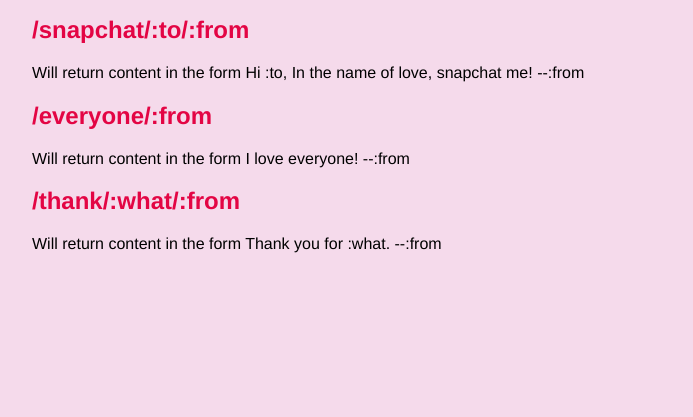
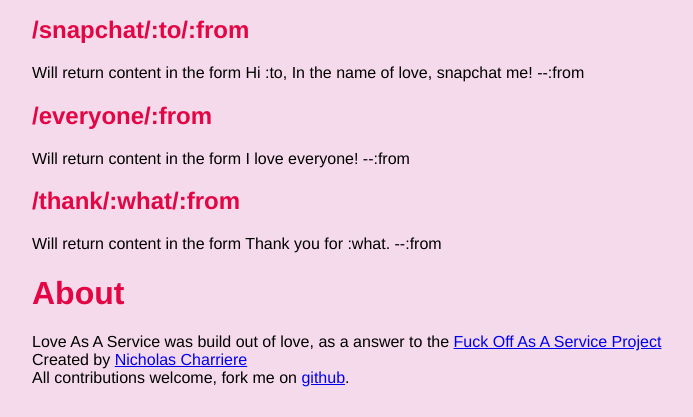
Before and after one commit to nichochar/love-aas, a Python web app: template templates/home.html in a window 1280 px wide. Shown: the part 830-1247 px from the top of the page, without its empty margins (38-731 px from the left). Before the commit the page ends 1083 px from the top, so only its background shows below. Run offline with Jinja, Linux system fonts and the light colour scheme; the template is opened without the code that fills it, so the values that code supplies are empty; some libraries are stand-ins or nearby versions.

Commit message:
Added ABOUT information

```diff
--- a/templates/home.html
+++ b/templates/home.html
@@ -28,6 +28,13 @@
     <p> Will return content in the form I love everyone! --:from</p>
     <h2>/thank/:what/:from</h2>
     <p> Will return content in the form Thank you for :what. --:from</p>
+
+    <h1>About</h1>
+    <p>Love As A Service was build out of love, as a answer to the <a href="http://foaas.com">Fuck Off As A Service Project</a></p>
+    <p>Created by <a href="http://nicholas.charriere.com">Nicholas Charriere</a></p>
+    <p>All contributions welcome, fork me on <a href="https://github.com/nichochar/love-aas">github</a>.
+
+
   </div>
   </body>
 </html>
```
